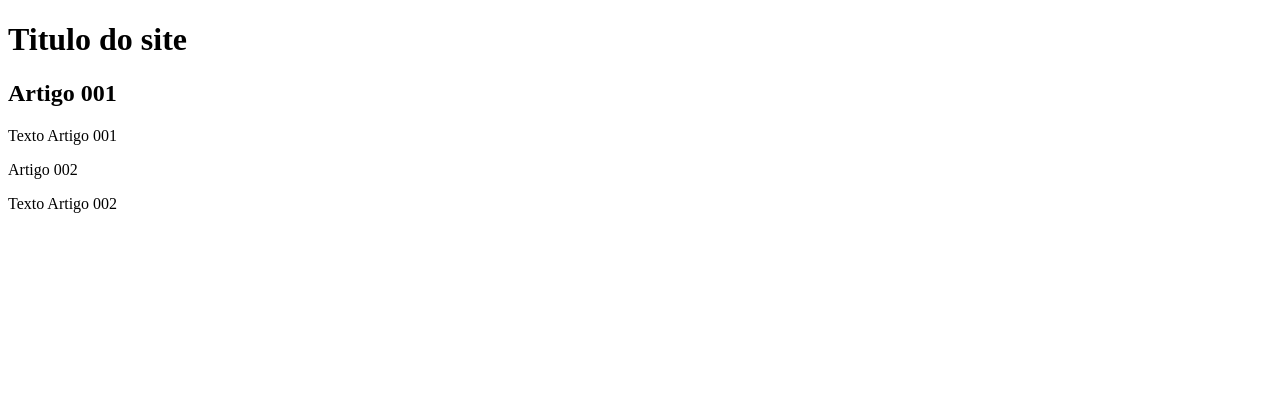
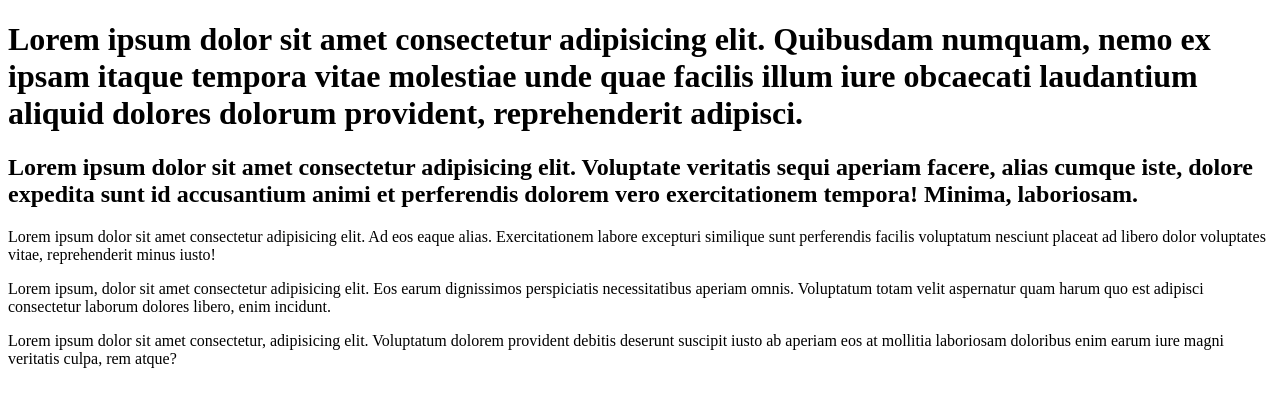
Before and after one commit to DavidMarinhoDev/projeto-site, a plain HTML site: page index.html in a window 1280 px wide. Drawn offline with Linux system fonts and the light colour scheme.

Commit message:
Comecei a escrever o conteudo

```diff
--- a/index.html
+++ b/index.html
@@ -3,19 +3,19 @@
 <head>
     <meta charset="UTF-8">
     <meta name="viewport" content="width=device-width, initial-scale=1.0">
-    <title>Titulo do site</title>
+    <title></title>
 </head>
 <body>
     <main>
         <header>
-            <h1>Titulo do site</h1>
+            <h1>Lorem ipsum dolor sit amet consectetur adipisicing elit. Quibusdam numquam, nemo ex ipsam itaque tempora vitae molestiae unde quae facilis illum iure obcaecati laudantium aliquid dolores dolorum provident, reprehenderit adipisci.</h1>
         </header>
         <article>
-            <h2>Artigo 001</h2>
-            <p>Texto Artigo 001</p>
+            <h2>Lorem ipsum dolor sit amet consectetur adipisicing elit. Voluptate veritatis sequi aperiam facere, alias cumque iste, dolore expedita sunt id accusantium animi et perferendis dolorem vero exercitationem tempora! Minima, laboriosam.</h2>
+            <p>Lorem ipsum dolor sit amet consectetur adipisicing elit. Ad eos eaque alias. Exercitationem labore excepturi similique sunt perferendis facilis voluptatum nesciunt placeat ad libero dolor voluptates vitae, reprehenderit minus iusto!</p>
         </article>
-        <article>Artigo 002</article>
-        <p>Texto Artigo 002</p>
+        <article>Lorem ipsum, dolor sit amet consectetur adipisicing elit. Eos earum dignissimos perspiciatis necessitatibus aperiam omnis. Voluptatum totam velit aspernatur quam harum quo est adipisci consectetur laborum dolores libero, enim incidunt.</article>
+        <p>Lorem ipsum dolor sit amet consectetur, adipisicing elit. Voluptatum dolorem provident debitis deserunt suscipit iusto ab aperiam eos at mollitia laboriosam doloribus enim earum iure magni veritatis culpa, rem atque?</p>
     </main>
 
 </body>
```
